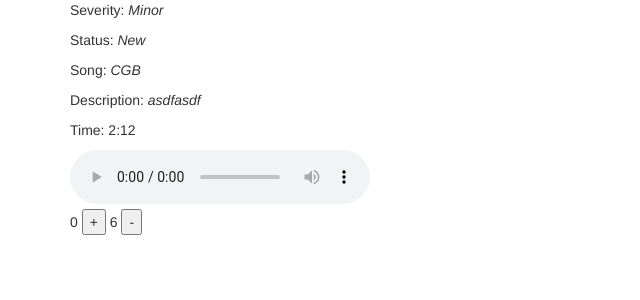
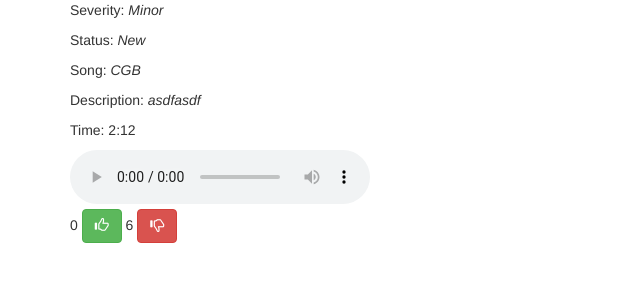
Before and after one commit to k3an3/miniature-octo-dangerzone, a Django app: page /19/ in a window 1280 px wide. Shown: the part 206-506 px from the top of the page, without its empty margins (0-640 px from the left). Run offline with Django 3.2, Linux system fonts and the light colour scheme; data comes from the database, SQL or seed files in the repository; both versions use the stored data as it was after the commit; some libraries are stand-ins or nearby versions.

Commit message:
More tweaks

```diff
--- a/issues/templates/issues/detail.html
+++ b/issues/templates/issues/detail.html
@@ -36,9 +36,9 @@ window.onload = function() {
         <form action="{% url 'issues:vote' issue.id %}" method="post">
             {% csrf_token %}
             <p>{{ issue.upvotes }}
-            <input type='submit' class='upvote' name='voteup' value='+'>
+            <button type='submit' class="btn btn-success" name='voteup' value='+'><span class='glyphicon glyphicon-thumbs-up'></span></button>
             {{ issue.downvotes }}
-            <input type='submit' class='downvote' name='votedown' value='-'></p>
+            <button type='submit' class="btn btn-danger" name='votedown' value='-'><span class='glyphicon glyphicon-thumbs-down'></span></button></p>
         </form>
         {% endif %}
     </div>
```
Also changed, not shown: db.sqlite3.
